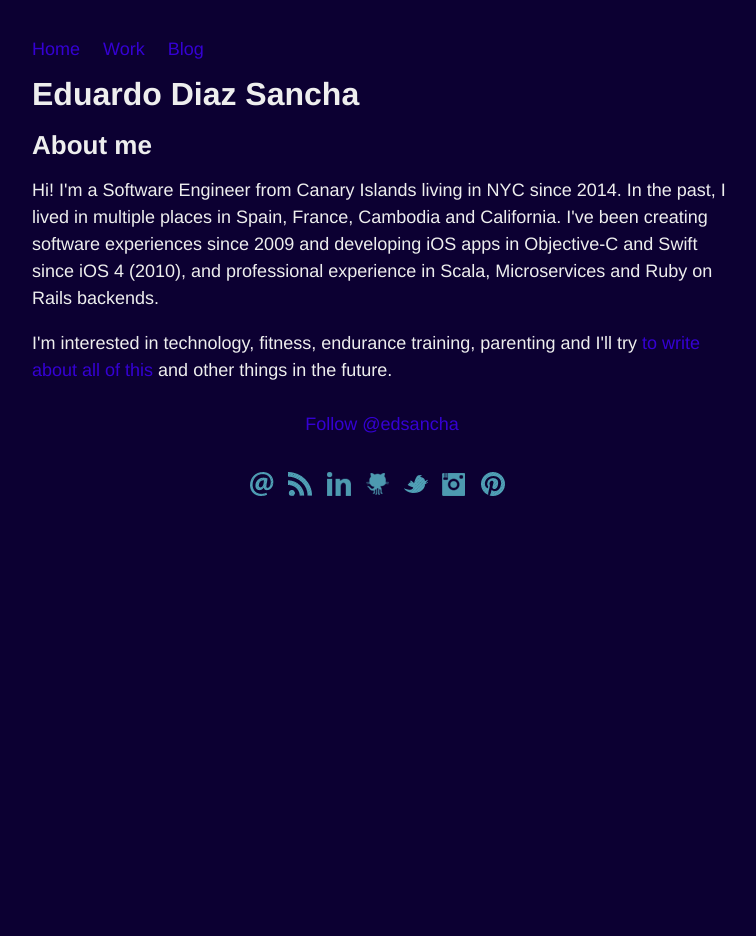
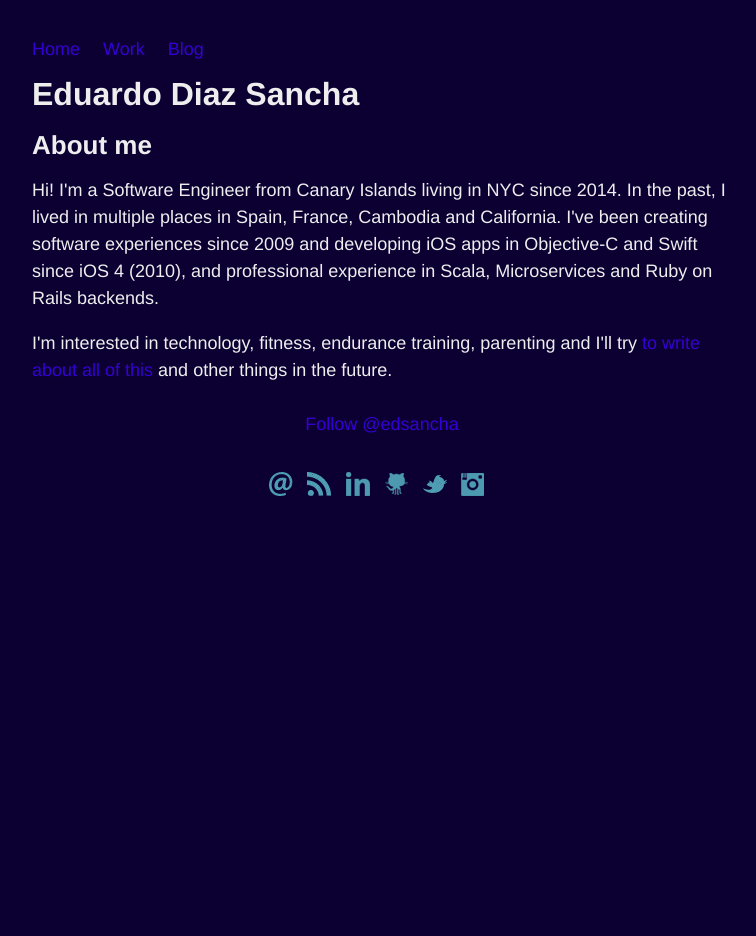
Before and after one commit to EdSancha/edsancha.github.io, a Jekyll site: the page built from index.html, in a window 1280 px wide. Shown: the whole page, without its empty margins (258-1014 px from the left). Built offline with Jekyll 4.4.1, drawn with Linux system fonts in a browser that asks for light colours; comment, search, counter and statistics services are not loaded.

Commit message:
Clean up
Signed-off-by: Eduardo Diaz Sancha <edsancha@gmail.com>

```diff
--- a/_includes/footer.html
+++ b/_includes/footer.html
@@ -12,8 +12,6 @@
           <a class="github" href="http://github.com/edsancha" target="_blank"></a>
           <a class="twitter" href="http://twitter.com/edsancha" target="_blank"></a>
           <a class="instagram" href="http://www.instagram.com/edsancha" target="_blank"></a>
-          <a class="pinterest" href="http://www.pinterest.com/edsancha" target="_blank"></a>
-          <!--<a class="aboutme" href="http://www.about.me/edsancha" target="_blank"></a>-->
 
         </div>
 
--- a/_layouts/post.html
+++ b/_layouts/post.html
@@ -8,9 +8,6 @@ layout: default
 </p>
 
 <h1>{{ page.title }}</h1>
-
-<!-- <p class="meta">{{ page.date | date_to_string }}</p>
-<p class="meta">{{ page.timeToRead }}</p> -->
 
 <div class="post">
 {{ content }}
```
Also changed, not shown: img/social-icons/location.png (deleted), img/social-icons/pinterest.png (deleted).
